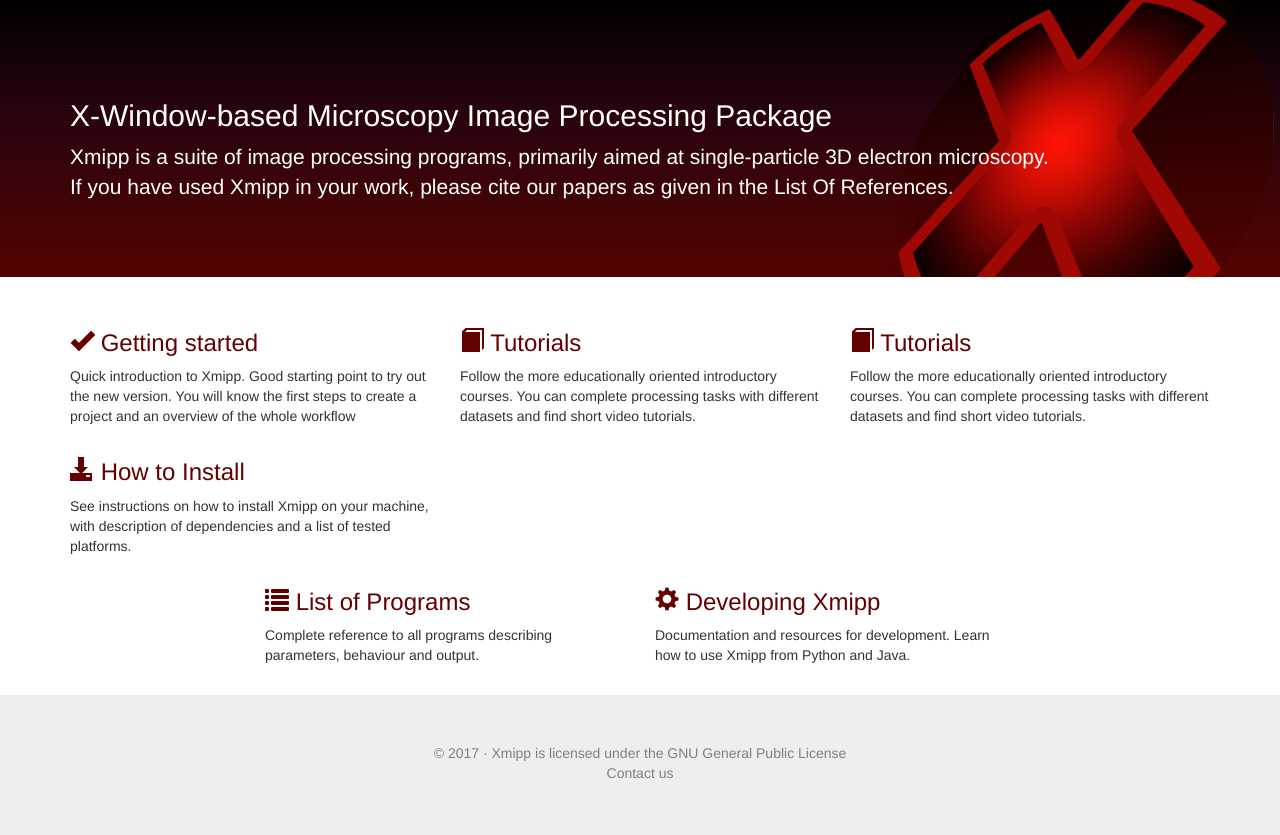
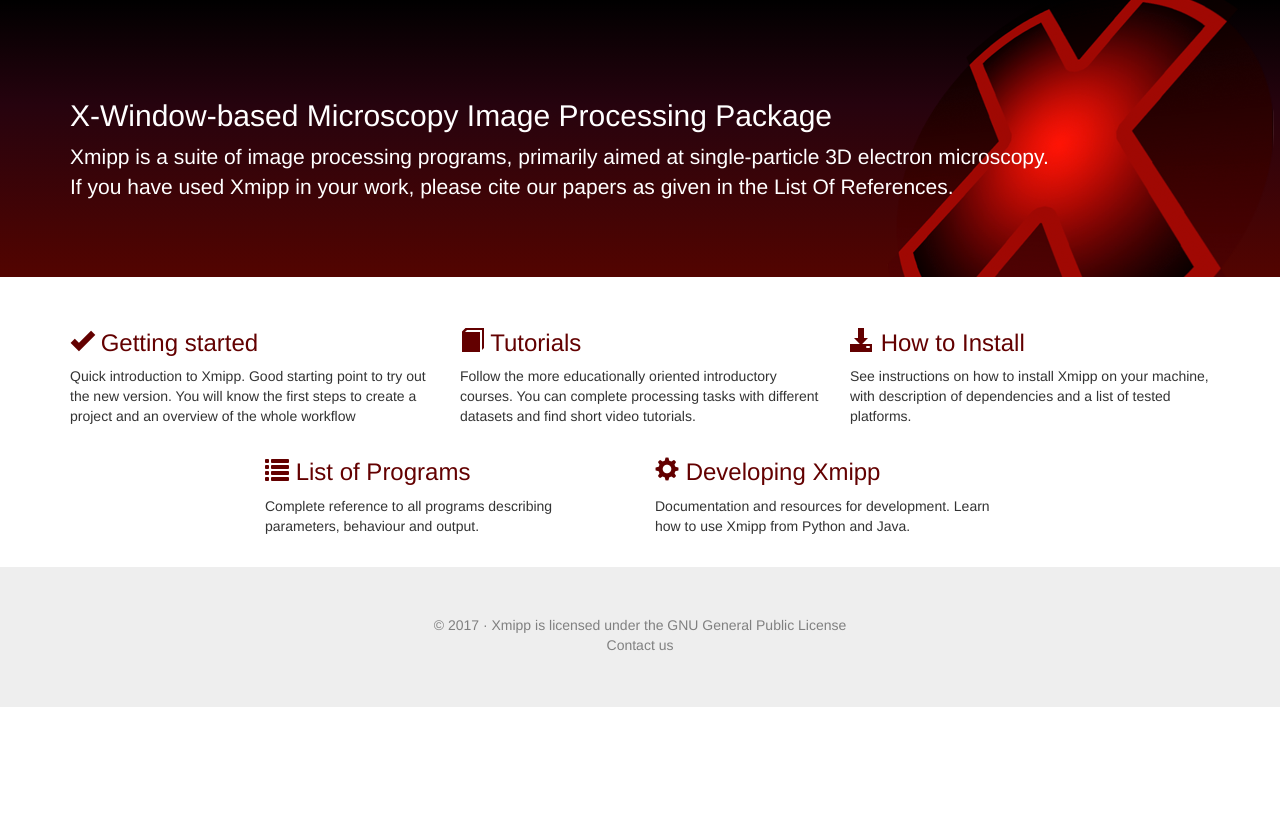
Before and after one commit to I2PC/xmipp-portal, a Django app: template web/templates/home/index.html in a window 1280 px wide. Shown: the part 93-928 px from the top of the page. After the commit the page ends 800 px from the top, so only its background shows below. Run offline with Django 3.2, Linux system fonts and the light colour scheme; the template is opened without the code that fills it, so the values that code supplies are empty; some libraries are stand-ins or nearby versions.

Commit message:
Update index.html

```diff
--- a/web/templates/home/index.html
+++ b/web/templates/home/index.html
@@ -93,15 +93,10 @@
                 </p>
              </div>
 	     <div class="col-md-4">
-                <h3><a href="http://xmipp.cnb.csic.es/twiki/bin/view/Xmipp/Tutorials" ><span class="glyphicon glyphicon-book" aria-hidden="true"></span> Tutorials</a></h3>
-                <p>Follow the more educationally oriented introductory courses. You can complete processing tasks with different datasets and find short video tutorials.
-                </p>
-             </div>
-              <div class="col-md-4">
                 <h3><a href="http://xmipp.cnb.csic.es/twiki/bin/view/Xmipp/HowToInstall"><span class="glyphicon glyphicon-download-alt" aria-hidden="true"></span> How to Install</a></h3>
                 <p>See instructions on how to install Xmipp on your machine, with description of dependencies and a list of tested platforms.
                 </p>
-              </div>
+             </div>
             </div>
             <div class="row">
               <div class="col-md-2">
```
